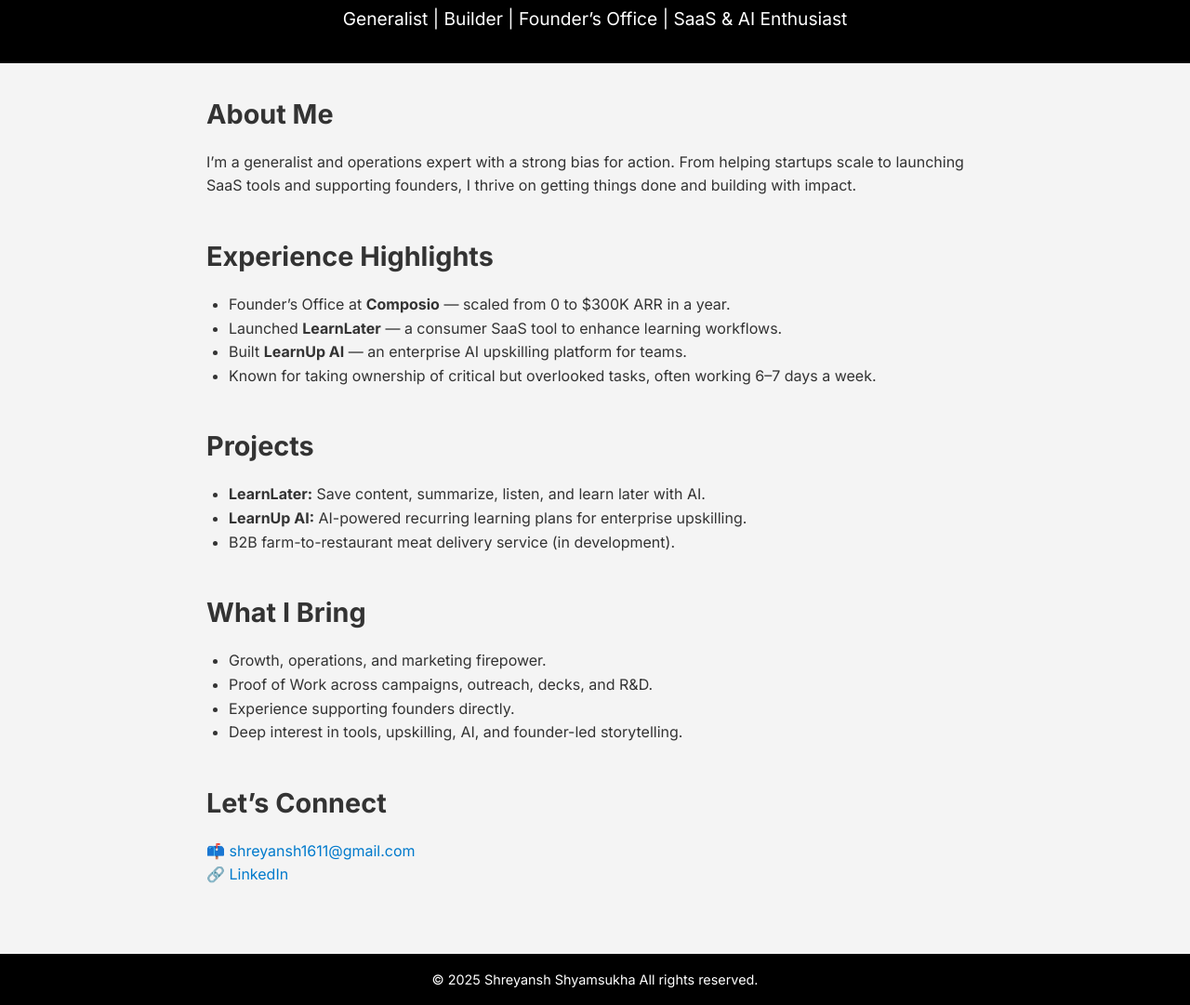
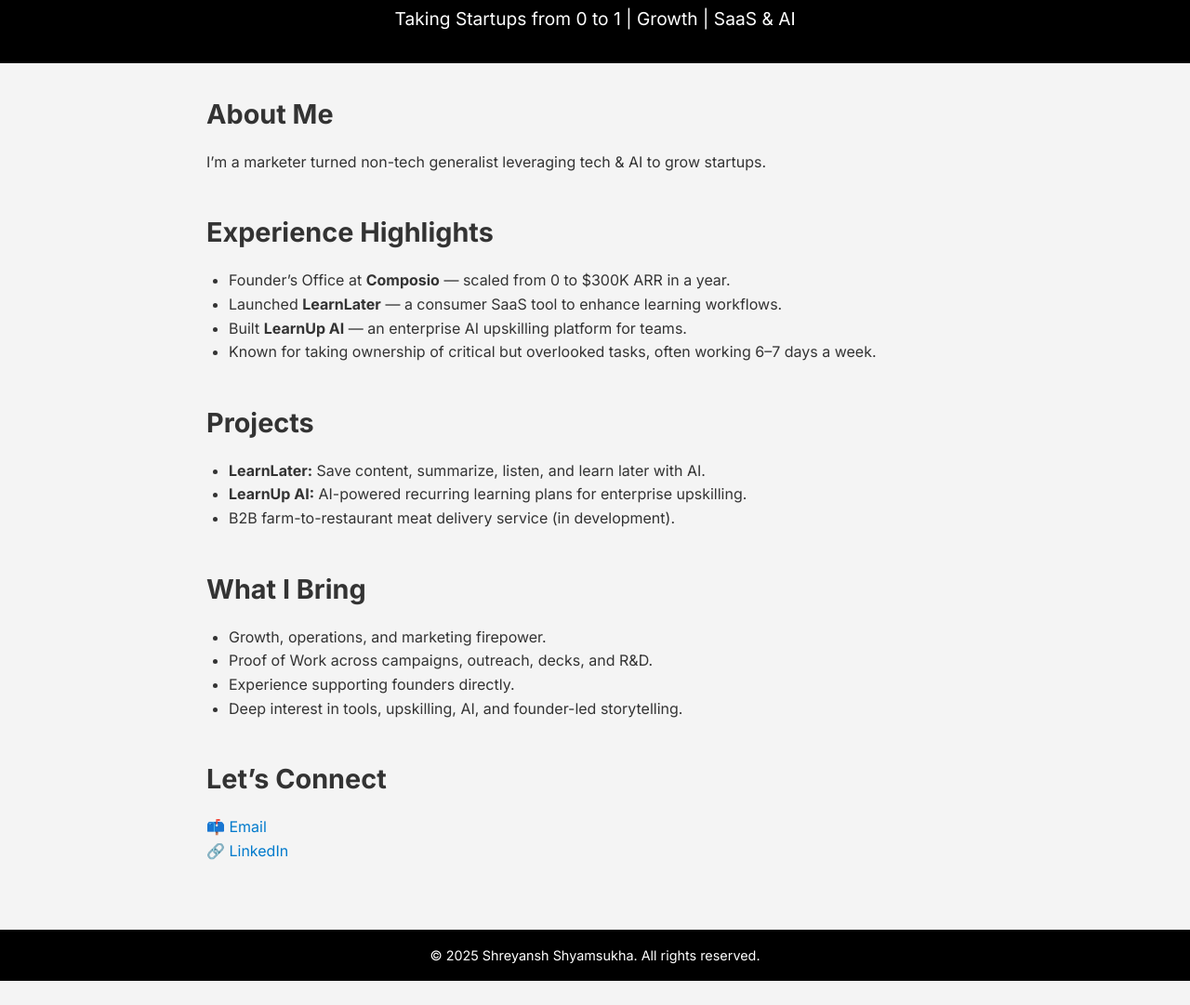
Before and after one commit to KingAI404/KingAI404.github.io, a plain HTML site: page index.html in a window 1280 px wide. Shown: the part 99-1180 px from the top of the page at 93% size. After the commit the page ends 1154 px from the top, so only its background shows below. Drawn offline with Linux system fonts and the light colour scheme.

Commit message:
Update index.html

```diff
--- a/index.html
+++ b/index.html
@@ -3,7 +3,7 @@
 <head>
   <meta charset="UTF-8">
   <meta name="viewport" content="width=device-width, initial-scale=1.0">
-  <title>Shreyansh Shyamsukha - Generalist & Builder</title>
+  <title>Shreyansh Shyamsukha - Taking Startups from 0 to 1</title>
   <link href="https://fonts.googleapis.com/css2?family=Inter:wght@400;600;700&display=swap" rel="stylesheet">
   <style>
     * {
@@ -62,13 +62,13 @@
 <body>
   <header>
     <h1>Shreyansh Shyamsukha</h1>
-    <p>Generalist | Builder | Founder’s Office | SaaS & AI Enthusiast</p>
+    <p>Taking Startups from 0 to 1 | Growth | SaaS & AI</p>
   </header>
 
   <main>
     <section>
       <h2>About Me</h2>
-      <p>I’m a generalist and operations expert with a strong bias for action. From helping startups scale to launching SaaS tools and supporting founders, I thrive on getting things done and building with impact.</p>
+      <p>I’m a marketer turned non-tech generalist leveraging tech & AI to grow startups.</p>
     </section>
 
     <section>
@@ -102,13 +102,13 @@
 
     <section>
       <h2>Let’s Connect</h2>
-      <p>📫 <a href="mailto:shreyansh1611@gmail.com">shreyansh1611@gmail.com</a></p>
+      <p>📫 <a href="mailto:hi@shreyansh.work">Email</a></p>
       <p>🔗 <a href="https://www.linkedin.com/in/shreyansh1611/" target="_blank">LinkedIn</a></p>
     </section>
   </main>
 
   <footer>
-    <p>© 2025 Shreyansh Shyamsukha All rights reserved.</p>
+    <p>© 2025 Shreyansh Shyamsukha. All rights reserved.</p>
   </footer>
 </body>
 </html>
```
